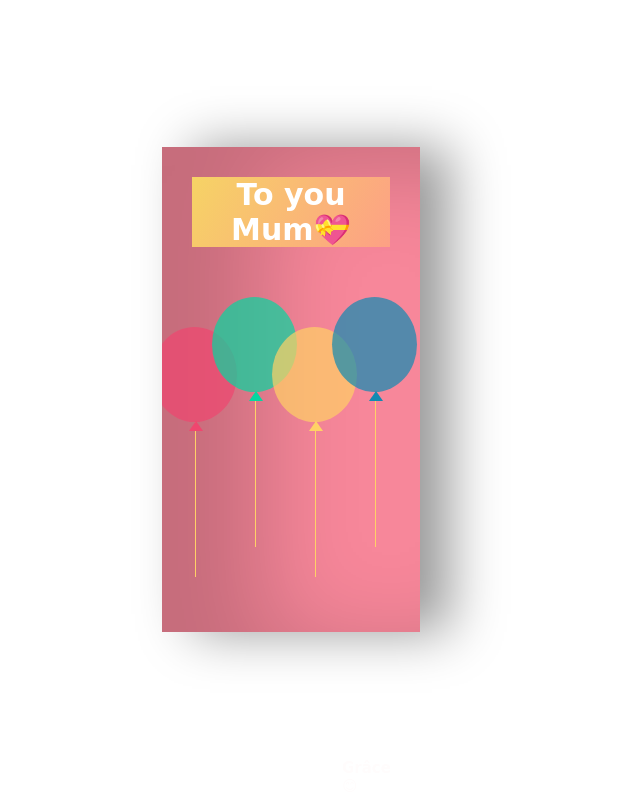
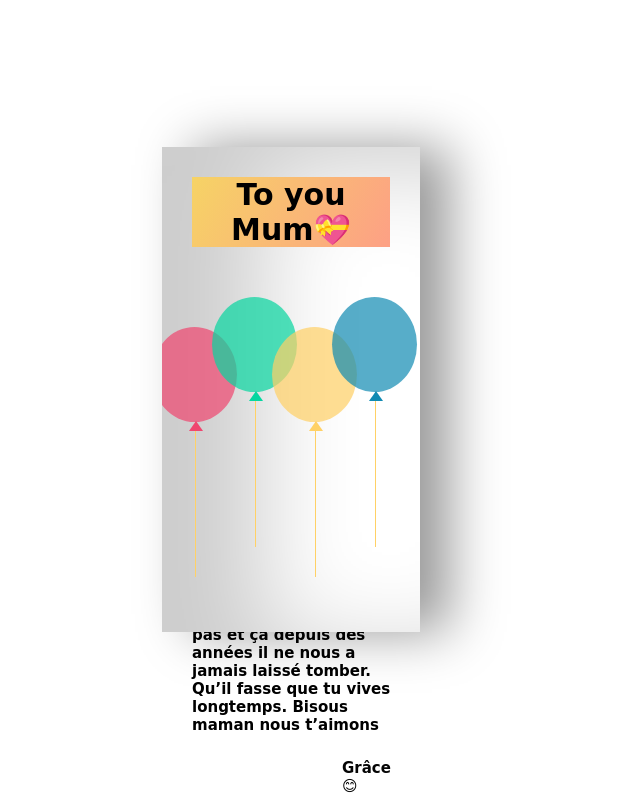
Before and after one commit to blackCAT14-CLOUD/MUm, a plain HTML site: page index.html in a window 1280 px wide. Shown: the whole page, without its empty margins (353-993 px from the left). Drawn offline with Linux system fonts and the light colour scheme.

Commit message:
refractor for birth

```diff
--- a/style.css
+++ b/style.css
@@ -27,7 +27,7 @@ body {
 
    .cardFront {
     position: relative;
-    background-color: #F7879A;
+    background-color: #ffffff;
     width: 258px;
     height: 485px;
     overflow: hidden;
@@ -42,7 +42,7 @@ body {
     margin: 30px;
     background-image: linear-gradient(120deg, #f6d365 0%, #fda085 100%);
     transition: .1s;
-    color: white;
+    color: rgb(0, 0, 0);
     font-size: 30px;
    }
 
@@ -128,7 +128,7 @@ body {
 
    .cardInside {
     position: absolute;
-    background-color: #F7879A;
+    background-color: #ffffff;
     z-index: -1;
     left: 0;
     top: 0;
@@ -140,7 +140,7 @@ body {
    p {
     font-family: cursive;
     margin: 15px 10px 10px 30px;
-    color: #ffffff;
+    color: #000000;
     font-weight: bold;
     font-size: 15px;
    }
@@ -148,17 +148,17 @@ body {
    .name {
     position: absolute;
     left: 150px;
-    color: #fffcfc;
+    color: #050505;
     margin-bottom: 20px;
     font-weight: bold;
    }
 
    .back {
     font-family: Tahoma, sans-serif;
-    color: #ffffff;
+    color: #000000;
     text-align: center;
     margin: 30px;
-    outline-color: #ffffff;
+    outline-color: #000000;
     outline-style: dashed;
    }
 
```
